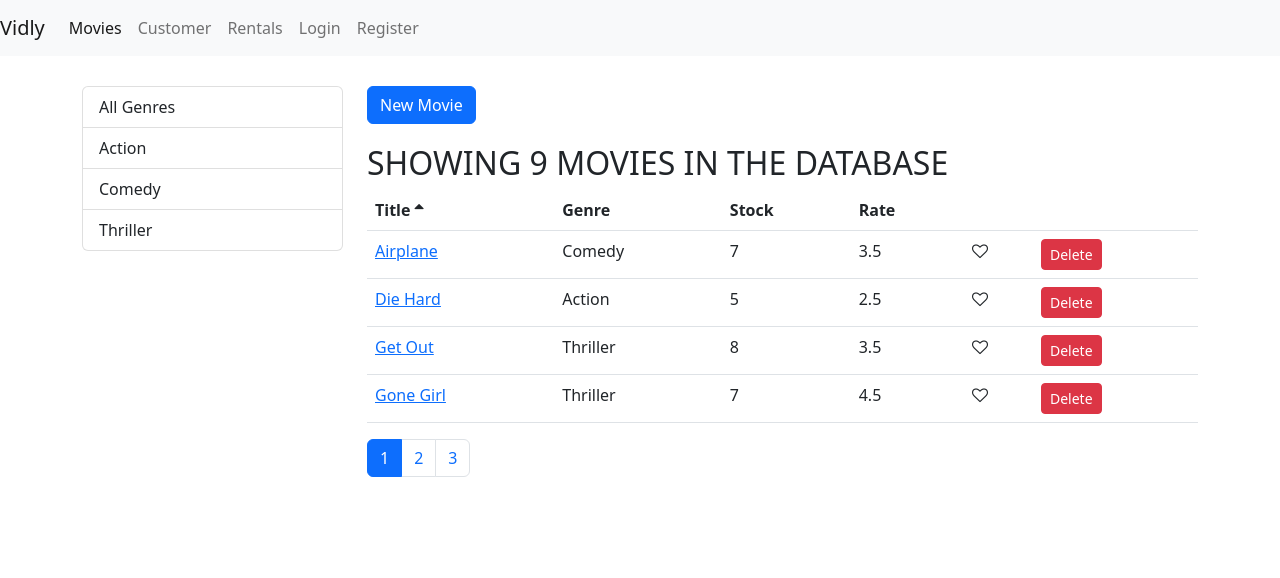
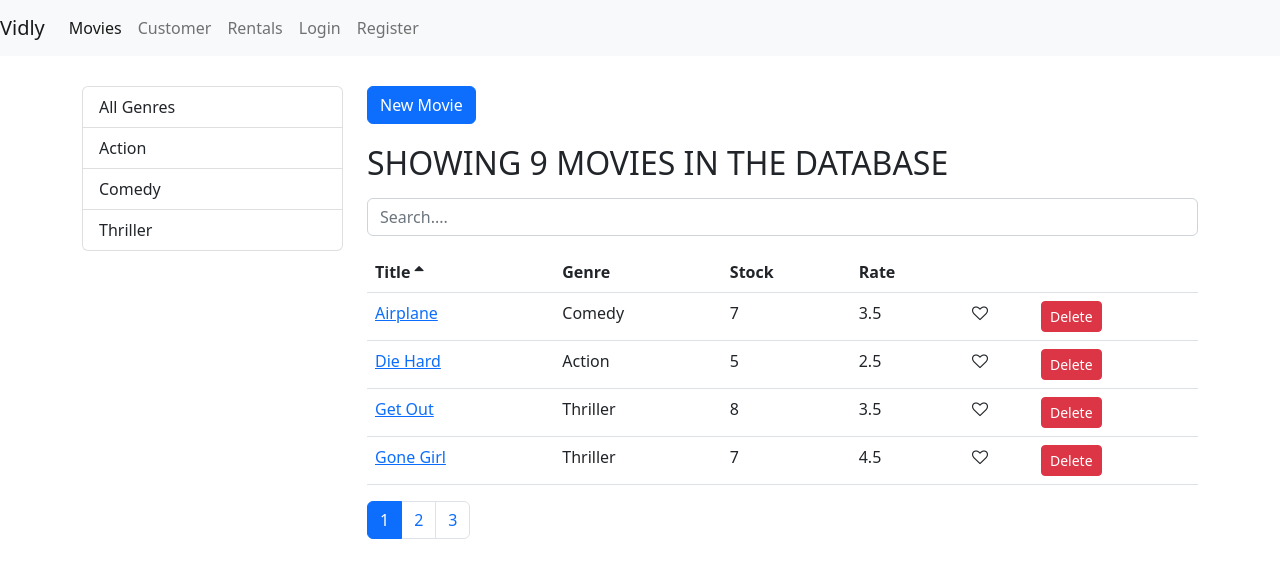
Before and after one commit to maniplek/Movies-React-App, a React (Create React App) app: page /movies in a window 1280 px wide. Shown: the top 578 px of the page. Built offline with nearby package versions, Linux system fonts and the light colour scheme.

Commit message:
updated search option

```diff
--- a/src/components/Movies.jsx
+++ b/src/components/Movies.jsx
@@ -1,4 +1,3 @@
-/* eslint-disable no-unused-vars */
 import { Component } from "react";
 import { getMovies } from "../services/fakeMovieService";
 import Pagination from "./common/pagination";
@@ -10,13 +9,16 @@
 import MoviesTable from "./moviesTable";
 
 import { Link } from "react-router-dom";
+import SearchBox from "./searchBox";
 
 class Movies extends Component {
   state = {
-    movies: [], // we should initialize this properties to [] it's becouse it will get some time to get data from server
+    movies: [], // we should initialize this properties to [] becouse it will get some time to get data from server
     genres: [],
     currentPage: 1,
     pageSize: 4,
+    searchQuery: "",
+    selectedGenre: null,
     sortColumn: { path: "title", order: "asc" }, // the column to be sorted and the order we want
   };
 
@@ -44,7 +46,11 @@
   };
 
   handleGenreSelect = (genre) => {
-    this.setState({ selectedGenre: genre, currentPage: 1 });
+    this.setState({ selectedGenre: genre, searchQuery: "", currentPage: 1 });
+  };
+
+  handleSearch = query => {
+    this.setState({ searchQuery: query, selectedGenre: null, currentPage: 1 });
   };
 
   handleSort = (sortColumn) => {
@@ -55,15 +61,19 @@
     const {
       pageSize,
       currentPage,
+      sortColumn,
       selectedGenre,
+      searchQuery,
       movies: allMovies,
-      sortColumn,
     } = this.state;
 
-    const filtered =
-      selectedGenre && selectedGenre._id
-        ? allMovies.filter((m) => m.genre._id === selectedGenre._id)
-        : allMovies;
+    let filtered = allMovies;
+    if (searchQuery)
+      filtered = allMovies.filter((m) =>
+        m.title.toLowerCase().startsWith(searchQuery.toLowerCase())
+      );
+    else if (selectedGenre && selectedGenre._id)
+      filtered = allMovies.filter((m) => m.genre._id === selectedGenre._id);
 
     const sorted = _.orderBy(filtered, [sortColumn.path], [sortColumn.order]); // sorting using lodash with arg 1st filtered movies and array of property names  and the sort order
 
@@ -74,7 +84,7 @@
 
   render() {
     const { length: movieNumber } = this.state.movies;
-    const { pageSize, currentPage, movies: allMovies, sortColumn } = this.state;
+    const { pageSize, currentPage, sortColumn } = this.state;
 
     if (movieNumber === 0)
       return (
@@ -106,6 +116,7 @@
           <h2 className="text-justify text-uppercase font-weight-bold">
             Showing {totalCount} movies in the database
           </h2>
+          <SearchBox onChange={this.handleSearch} />  {/* value={searchQuery} */}
           <MoviesTable
             movies={movies}
             sortColumn={sortColumn}
--- /dev/null
+++ b/src/components/searchBox.jsx
@@ -0,0 +1,16 @@
+import React from "react";
+
+const SearchBox = ({ value, onChange }) => {
+  return (
+    <input
+      type="text"
+      name="query"
+      className="form-control my-3"
+      placeholder="Search...."
+      value={value}
+      onChange={(e) => onChange(e.currentTarget.value)}
+    />
+  );
+};
+
+export default SearchBox;
```
